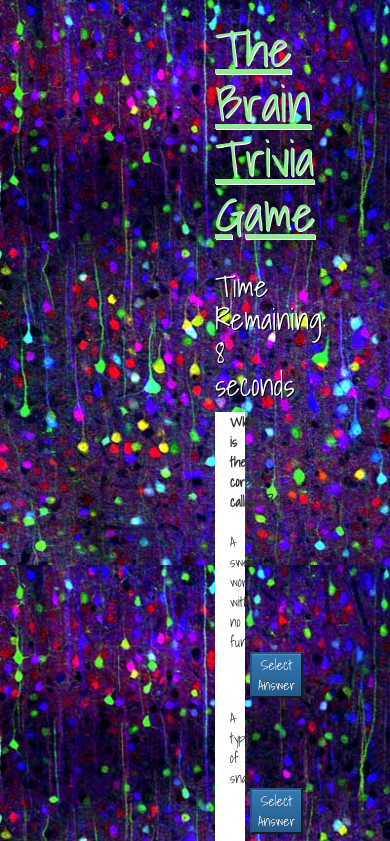
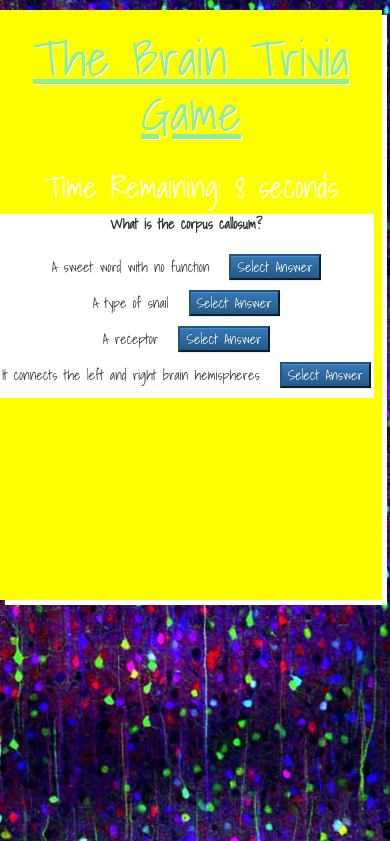
Before and after one commit to birminghamk/TriviaGame, a plain HTML site: page index.html in a window 390 px wide. Both pictures are taken after a click on the button "Start". Shown: the top 841 px of the page. Drawn offline with nearby package versions, Linux system fonts and the light colour scheme.

Commit message:
added media queries, edited formatting/variable names

```diff
--- a/assets/css/style.css
+++ b/assets/css/style.css
@@ -3,7 +3,7 @@ body {
 	font-family: 'Shadows Into Light', cursive;
 	overflow: auto;
 	text-align: center;
-	/*width: 100%;*/
+	width: 100%;
 	background: url(../images/brainbow.jpg);
 	background-repeat: round;
 }
@@ -13,24 +13,23 @@ body {
 .gameScreen, .stopScreen {
 	display: none;
 }
-.container {
+.game-container {
 	background-color: white;
-	width: 50%;
+	width: 60%;
+	margin-left: 20%;
 }
 /*START SCREEN*/
 .main-container {
 	position: absolute;
+	top: 0;
 	left: 0;
-	right: 0;
-	margin: auto;
-	margin-left: 200px;
-	margin-right: 200px;
+	margin-left: 15%;
+	width: 70%;
 	background-color: #ffff00;
 	box-shadow: 5px 5px white;
 	padding-bottom: 200px;
-	border: 2px 2px yellow;
 }
-#start {
+#startBtn {
 	font-size: 40px;
 	margin-top: 100px;
 	color: white;
@@ -78,5 +77,33 @@ h3 {
 }
 .timeTracker {
 	color: white;
-	text-shadow: 1px 1px black;
 }
+
+/* MEDIA QUERIES */
+
+@media screen and (max-width: 800px) {
+
+	.game-container {
+		width: 100%;
+	}
+	.main-container {
+		margin-left: 10px;
+		margin-right: 10px;
+		margin-top: 10px;
+	}
+
+}
+
+@media screen and (max-width: 500px) {
+
+	.game-container {
+		width: 98%;
+		margin-left: -1px;
+	}
+	.main-container {
+		width: 98%;
+		margin-top: 10px;
+		margin-left: 0%;
+	}
+
+}
--- a/assets/javascript/app.js
+++ b/assets/javascript/app.js
@@ -55,7 +55,7 @@ $(function () {
 	}];
 
 	//Click Start Button:
-	$("#start").on("click", function() {
+	$("#startBtn").on("click", function() {
 		//move to game screen
 		$(".gameScreen").show();
 		//remove start button
--- a/index.html
+++ b/index.html
@@ -4,6 +4,8 @@
 	<meta http-equiv="Content-Type" content="text/html; charset=UTF-8">
 
 	<meta name="viewport" content="width=device-width, initial-scale=1">
+
+	<title>The Brain Trivia Game</title>
 
 	<link rel="shortcut icon" type="image/jpg" href="assets/images/favicon.jpg"/>
 
@@ -22,27 +24,23 @@
 	</script>
 
 	<script src="assets/javascript/app.js" type="text/javascript"></script>
-
-	<title>The Brain Trivia Game</title>
 </head>
 
 <body>
 
-	<div class="main-container row">
-
-		<div class="col-md-12">
+	<div class="main-container">
 
 		<div class="row">
-				<div class="col-md-12">
+			<div class="col-md-12 col-sm-12">
 				<h1>The Brain Trivia Game</h1>
 			</div>
 		</div>
 
-			<section class="startScreen">
 		<div class="row">
-					<div class="col-md-12">
+			<div class="col-md-12 col-sm-12">
+				<div class="startScreen">
 					<div class="btn-group">
-				 			<button class="btn btn-primary btn-default btn-lg" id="start" type="button">
+			 			<button class="btn btn-primary btn-default btn-lg" id="startBtn" type="button">
 			    		Start
 			 			</button>
 			 			<p class= "funFact">Fun Fact: The picture with the cool dots and colors is a picture of the cerebral cortex! (cerebral cortex=outer layer of the brain)
@@ -50,35 +48,41 @@
 					</div>
 				</div>
 			</div>
-			</section>
+		</div>
 
 
-			<section class="gameScreen">
-				<div class=row>
-					<div class="col-md-12">
+		<div class="row">
+			<div class="col-md-12 col-sm-12">
+				<div class="gameScreen">
 					<h2 class= "timeTracker"></h2><span id="counter"></span>
 				</div>
 			</div>
+		</div>
 
-				<div class="row game">
-					<div class="col-md-12">
-						<div class ="container">
+		<div class="row">
+			<div class="col-md-12 col-sm-12">
+				<div class="gameScreen game-container">
 					<div id="questionDiv"></div>
-							<br>
+					<br/>
 					<div id="choicesDiv"></div>
 				</div>
 			</div>
 		</div>
-			</section>
 
-			<section class="stopScreen">
+		<div class="row">
+			<div class="col-md-12 col-sm-12">
+				<div class="stopScreen">
 					<h2 class="allDone">All Done!</h2>
 					<h2 id="correct">Correct Answers:</h2>
 					<h2 id="incorrect">Incorrect Answers:</h2>
 					<h2 id="unanswered">Unanswered:</h2>
+				</div>
+			</div>
+		</div>
 
 		<div class="row">
-					<div class="col-md-12">
+			<div class="col-md-12 col-sm-12">
+				<div class="stopScreen">
 					<div class="btn-group">
 			 			<button class="btn btn-default btn-primary btn-lg start-over" type="button">
 			    		Start Over
@@ -86,9 +90,8 @@
 					</div>
 				</div>
 			</div>
-			</section>
+		</div>
 
-		</div>
 	</div>
 
 </body>
```
Lines whose indentation alone changed are shown as unchanged.
